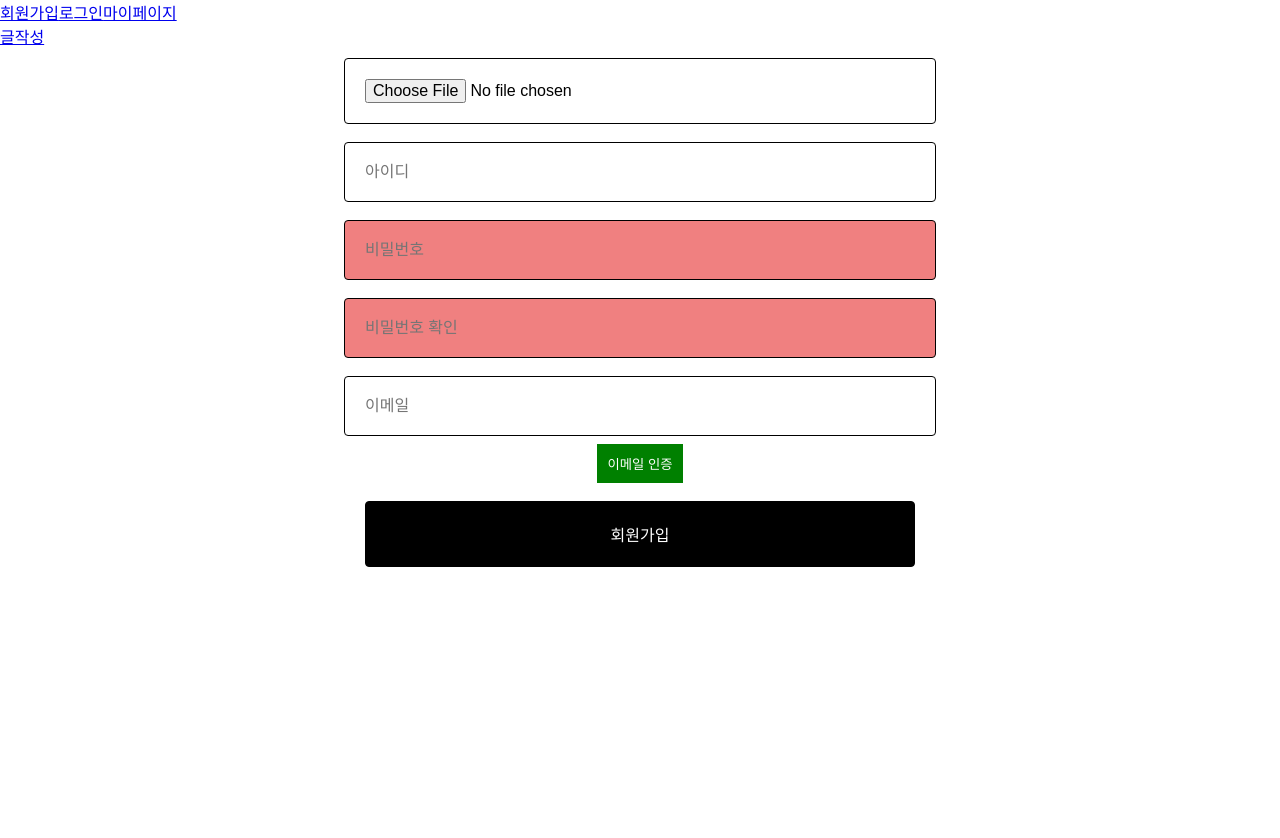
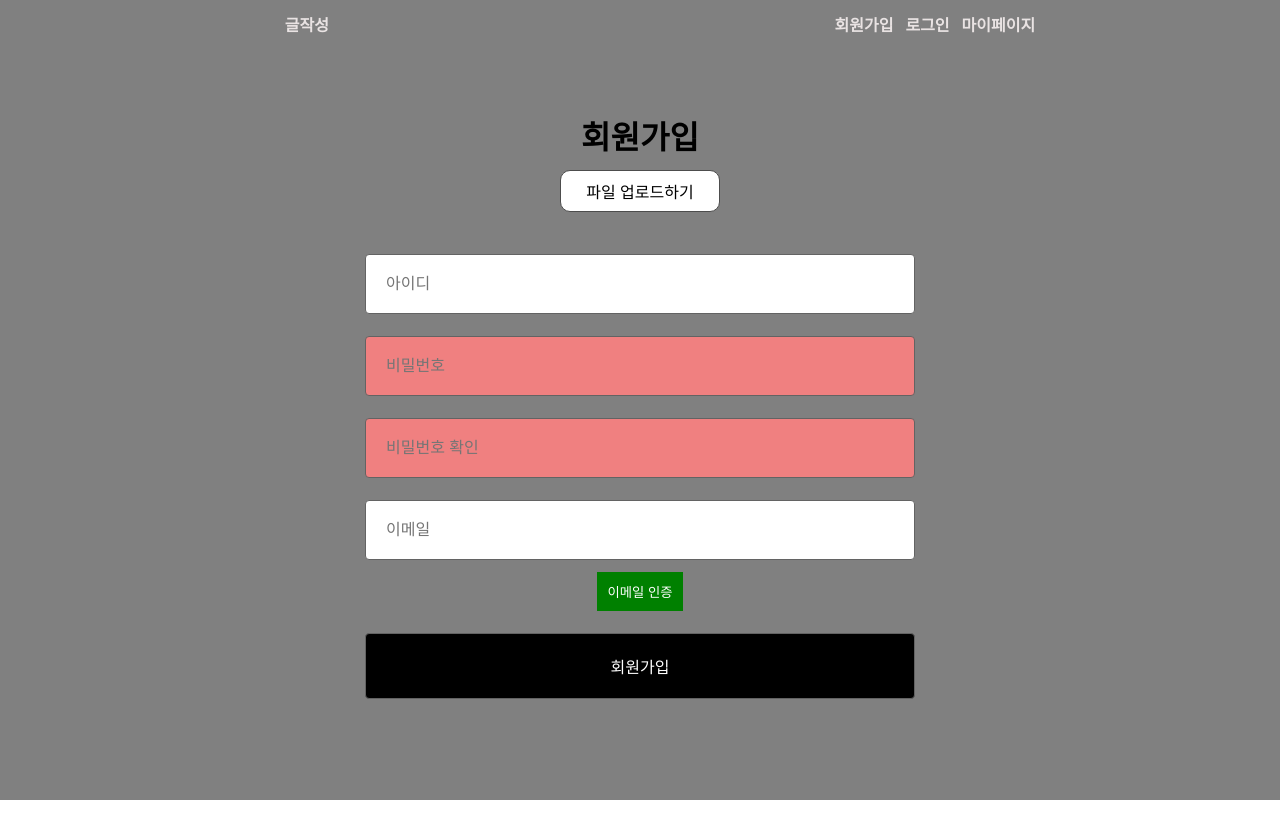
Before and after one commit to cagim125/snaplink-react, a React (Create React App) app: page /register in a window 1280 px wide. Shown: the top 838 px of the page. Built offline with nearby package versions, Linux system fonts and the light colour scheme.

Commit message:
회원가입, 로그인, 마이페이지 레이아웃 변경

```diff
--- a/src/App.css
+++ /dev/null
@@ -1,38 +0,0 @@
-.App {
-  text-align: center;
-}
-
-.App-logo {
-  height: 40vmin;
-  pointer-events: none;
-}
-
-@media (prefers-reduced-motion: no-preference) {
-  .App-logo {
-    animation: App-logo-spin infinite 20s linear;
-  }
-}
-
-.App-header {
-  background-color: #282c34;
-  min-height: 100vh;
-  display: flex;
-  flex-direction: column;
-  align-items: center;
-  justify-content: center;
-  font-size: calc(10px + 2vmin);
-  color: white;
-}
-
-.App-link {
-  color: #61dafb;
-}
-
-@keyframes App-logo-spin {
-  from {
-    transform: rotate(0deg);
-  }
-  to {
-    transform: rotate(360deg);
-  }
-}
--- a/src/App.js
+++ b/src/App.js
@@ -1,5 +1,4 @@
-// import axios from 'axios';
-import './App.css';
+
 import { Routes, Route, Link } from 'react-router-dom';
 // components
 import Login from './components/user/Login';
@@ -8,6 +7,8 @@ import Mypage from './components/user/Mypage';
 import Check from './Check';
 import Write from './components/post/Write';
 import Update from './components/post/Update';
+
+import styles from './App.module.scss'
 
 
 
@@ -22,16 +23,19 @@ function App() {
   // }
 
   return (
-    <div>
-      <div>
-        <Link to="/register">회원가입</Link>
-        <Link to="/login">로그인</Link>
-        <Link to="/mypage">마이페이지</Link>
+    <div className={styles.container}>
+      <div className={styles.navigation}>
+        <ul>
+          <li><Link to="/write">글작성</Link></li>
+        </ul>
+        <ul>
+          <li><Link to="/register">회원가입</Link></li>
+          <li><Link to="/login">로그인</Link></li>
+          <li><Link to="/mypage">마이페이지</Link></li>
+        </ul>
       </div>
 
-      <div>
-        <Link to="/write">글작성</Link>
-      </div>
+
 
       <Routes>
         <Route path='/' element={<div>처음 페이지</div>} />
@@ -39,7 +43,7 @@ function App() {
         <Route path="/login" element={<Login />} />
         <Route path="/mypage" element={<Mypage />} />
         <Route path='/check' element={<Check />} />
-        <Route path='/write' element={<Write />}/>
+        <Route path='/write' element={<Write />} />
         <Route path="/update/:id" element={<Update />} />
       </Routes>
     </div>
--- /dev/null
+++ b/src/App.module.scss
@@ -0,0 +1,32 @@
+* {
+  box-sizing: border-box;
+  margin: 0;
+}
+.container {
+  width: 100vw;
+  height: 100vh;
+  background-color: grey;
+
+  .navigation {
+    display: flex;
+    justify-content: space-around;
+    align-items: center;
+
+    padding: 12px;
+
+    ul {
+      display: flex;
+      list-style: none;
+      gap: 12px;
+
+      li {
+
+        a {
+          text-decoration: none;
+          color: rgb(233, 227, 227);
+          font-weight: 600;
+        }
+      }
+    }
+  }
+}
--- a/src/components/user/Login.js
+++ b/src/components/user/Login.js
@@ -1,5 +1,6 @@
 import React, { useState } from 'react'
 import axios from 'axios';
+import styles from './Login.module.scss'
 // import Swal from 'sweetalert2';
 // import { useNavigate } from 'react-router-dom';
 
@@ -22,16 +23,13 @@ export default function Login() {
   }
 
   return (
-    <div>
-      <h4>Login Form</h4>
+    <div className={styles.container}>
+      <div className={styles.item}>
+      <h1>로그인</h1>
       <input type='text' placeholder='아이디' onChange={(e) => setUsername(e.target.value)} />
       <input type='password' placeholder='비밀번호' onChange={(e) => setPassword(e.target.value)} />
       <button onClick={() => handleLogin()}>로그인</button>
-      {/* <form action='/users/login' method='post'>
-        <input type='text' placeholder='아이디' name='username' />
-        <input type='password' placeholder='비밀번호' name='password' />
-        <button type='submit'>로그인</button>
-      </form> */}
+      </div>
     </div>
 
 
--- /dev/null
+++ b/src/components/user/Login.module.scss
@@ -0,0 +1,44 @@
+.container {
+  width: 100vw;
+  height: 100vh;
+  margin: 64px auto;
+
+  .item {
+    max-width: 680px;
+    width: 100%;
+    height: 100%;
+
+    margin: 0 auto;
+
+    display: flex;
+    flex-direction: column;
+    justify-content: flex-start;
+    align-items: center;
+
+    gap: 12px;
+
+    input[type=text],
+    input[type=password],
+    input[type=email],
+    input[type=button] {
+      margin-top: 10px;
+      width: 550px;
+      padding: 20px;
+      border: 1px solid rgb(99, 99, 99);
+      // outline: none;
+      border-radius: 4px;
+      cursor: pointer;
+      font-size: 16px;
+    }
+
+    button {
+      width: 550px;
+      padding: 20px;
+      background: #000;
+      color: #fff;
+      font-size: 16px;
+      border-radius: 4px;
+      border: 1px solid #fff;
+    }
+  }
+}
--- a/src/components/user/Mypage.js
+++ b/src/components/user/Mypage.js
@@ -88,22 +88,25 @@ export default function Mypage() {
         <h1>Mypage</h1>
 
         <div className={styles.profile}>
-          <img src={data.profileImgUrl} alt="Profile" style={{ backgroundColor: 'black', borderRadius: '50%' }} />
+          <img src={data.profileImgUrl} alt="Profile" />
           <span>{data.username}님</span>
         </div>
 
-        <div style={{ backgroundColor: 'white' }} className={styles.posts}>
-          <h5 style={{ textAlign: 'center' }}>Posts</h5>
+        <div className={styles.posts}>
+          <h1>Posts</h1>
           <ul className={styles.card}>
             {posts && posts.length > 0 ? (
               posts.map((post, index) => (
                 <li key={index} className={styles.item}>
-                  <h6>Post #{index + 1}
-                    <span onClick={() => handleDeletePost(post.id)}>삭제</span>
-                    <span><Link to={`/update/` + post.id} >수정</Link></span>
-                  </h6>
+                  <div className={styles.title}>
+                    <h5>Post #{index + 1}</h5>
+                    <div>
+                      <span><Link to={`/update/` + post.id} >수정</Link></span>
+                      <span onClick={() => handleDeletePost(post.id)}>삭제</span>
+                    </div>
+                  </div>
                   <img src={post.imageUrl} alt='post'></img>
-                  <p>{post.content}</p>
+                  <h4>{post.content}</h4>
                 </li>
               ))
             ) : (
@@ -112,8 +115,6 @@ export default function Mypage() {
           </ul>
         </div>
       </div>
-
-
     </div>
   )
 }
--- a/src/components/user/Register.js
+++ b/src/components/user/Register.js
@@ -12,7 +12,8 @@ export default function Register() {
   const [email, setEmail] = useState('');
   const [imgUrl, setImgUrl] = useState('');
   const [uploadUrl, setUploadUrl] = useState('');
-  const [file, setFile] = useState();
+  const [file, setFile] = useState('');
+  const [fileName, setFileName] = useState('');
 
   const [isActive, setIsActive] = useState(false);
   const [isValid, setIsValid] = useState(null);
@@ -22,13 +23,13 @@ export default function Register() {
       username: username,
       email: email,
       password: password,
-      profileImageUrl : imgUrl
+      profileImageUrl: imgUrl
     }
-    try{
+    try {
       const response = await axios.post('/api/signUp', formData)
       console.log(response);
 
-      if(response.status === 200) {
+      if (response.status === 200) {
 
         const responseS3 = await axios.put(uploadUrl, file)
 
@@ -44,7 +45,7 @@ export default function Register() {
     } catch (err) {
       console.log(err.response);
       const res = err.response;
-      if(res.status === 409) {
+      if (res.status === 409) {
         Swal.fire({
           title: "이미 존재하는 아이디입니다.",
           text: "이미 존재하는 아이디 입니다.",
@@ -68,6 +69,7 @@ export default function Register() {
       setImgUrl(response.data.split("?")[0])
       setUploadUrl(response.data)
       setFile(file)
+      setFileName(name)
     }
 
   }
@@ -99,29 +101,34 @@ export default function Register() {
   return (
     <div className={styles.container}>
       <div className={styles.item}>
-        <div>
-          <input type='file' onChange={(e) => getUrl(e)}></input>
+        <h1>회원가입</h1>
+        <label htmlFor="file">
+          <div className={styles.btn_upload}>
+            파일 업로드하기
           </div>
-        <div>
+          <p>{fileName}</p>
+        </label>
+        <input type='file' id='file' onChange={(e) => getUrl(e)}></input>
+
+
         <input type='text' placeholder='아이디' value={username}
           onChange={(e) => setUsername(e.target.value)} />
-        </div>
-        <div>
+
+
         <input className={isActive ? styles.active : styles.inactive}
           type='password' placeholder='비밀번호' value={password}
           onChange={(e) => setPassword(e.target.value)} />
-        </div>
-        <div>
+
         <input className={isActive ? styles.active : styles.inactive}
           type='password' placeholder='비밀번호 확인'
           onChange={(e) => handleCurrentPW(e)} />
-        </div>
-        <div>
+
+
         <input type='email' placeholder='이메일' onChange={(e) => setEmail(e.target.value)} />
         {isValid === true && <p style={{ color: 'green' }}>Valid email!</p>}
         {isValid === false && <p style={{ color: 'red' }}>Invalid email format.</p>}
-        </div>
-        <button onClick={() => currentEmail()} style={{cursor:'pointer', border:'none', backgroundColor:'green', color:'white', padding:'10px'}}>이메일 인증</button>
+
+        <button onClick={() => currentEmail()} style={{ cursor: 'pointer', border: 'none', backgroundColor: 'green', color: 'white', padding: '10px' }}>이메일 인증</button>
         {/* <button onClick={() => handleAlert()}>sweetalert2 테스트</button> */}
         <input type='button' value='회원가입' onClick={() => handleRegister()} />
       </div>
--- a/src/components/user/Register.module.scss
+++ b/src/components/user/Register.module.scss
@@ -1,8 +1,7 @@
 .container {
-  max-width: 1280px;
-  width: 100%;
+  width: 100vw;
   height: 100vh;
-  margin: 0 auto;
+  margin: 64px auto;
 
   // background-color: rgb(165, 134, 134);
 
@@ -19,18 +18,58 @@
     align-items: center;
     flex-direction: column;
 
-    gap: 8px;
+    gap: 12px;
 
-    input {
+    label {
+      text-align: center;
+
+      p {
+        padding: 10px;
+        color: #fff;
+        font-weight: 800;
+      }
+
+    }
+
+    .btn_upload {
+      width: 160px;
+      height: 40px;
+      background: #fff;
+      border: 1px solid rgb(77, 77, 77);
+      border-radius: 10px;
+      font-weight: 500;
+      padding: 20px;
+      cursor: pointer;
+      display: flex;
+      align-items: center;
+      justify-content: center;
+
+      &:hover {
+        background: rgb(77, 77, 77);
+        color: #fff;
+      }
+    }
+
+
+    input[type=file] {
+      display: none;
+    }
+
+    input[type=text],
+    input[type=password],
+    input[type=email],
+    input[type=button] {
       margin-top: 10px;
       width: 550px;
       padding: 20px;
-      border: 1px solid black;
+      border: 1px solid rgb(99, 99, 99);
+      // outline: none;
       border-radius: 4px;
       cursor: pointer;
       font-size: 16px;
     }
-    input[type="button"] {
+
+    input[type=button] {
       background-color: black;
       color: white;
     }
@@ -48,10 +87,11 @@
       padding: 20px;
       cursor: pointer;
     }
-
-
   }
 
 
 
+
+
+
 }
```
Also changed, not shown: src/components/user/Mypage.module.scss (+40 -22 lines). Lines whose indentation alone changed are shown as unchanged.
